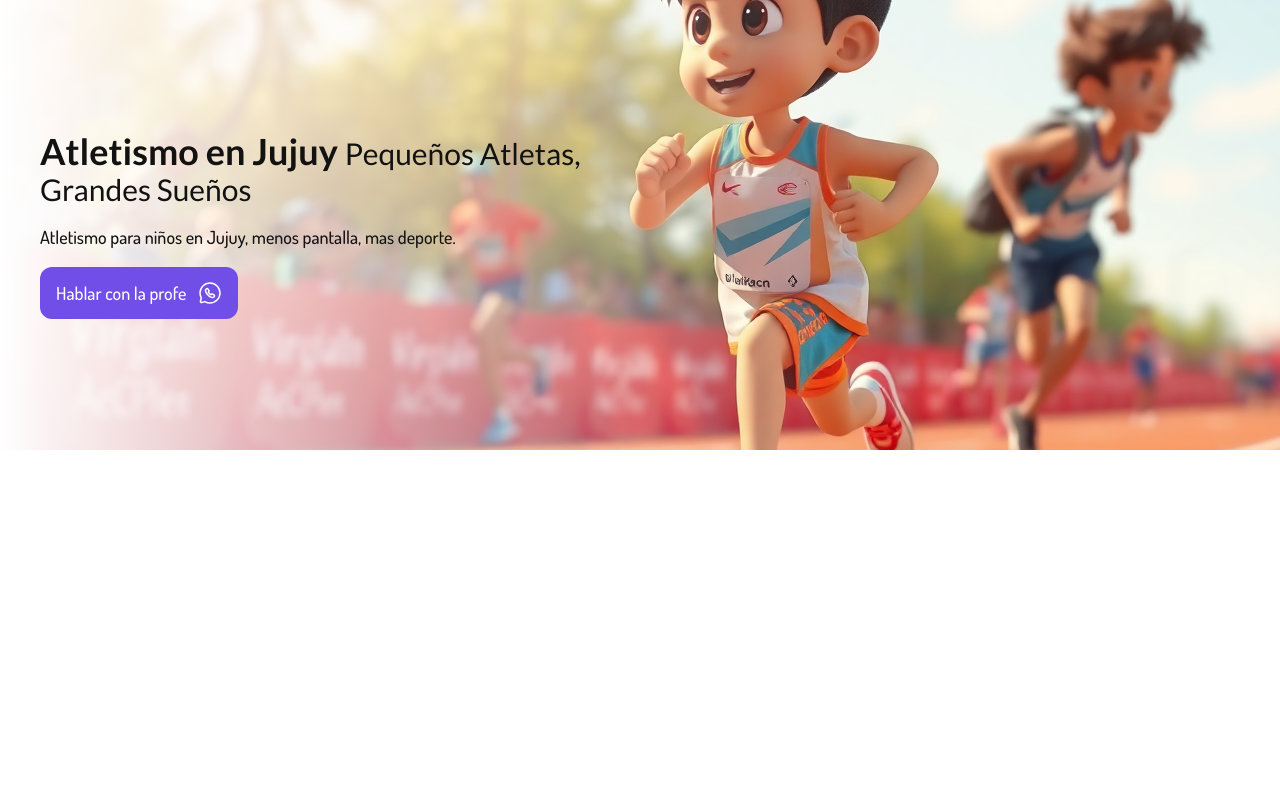
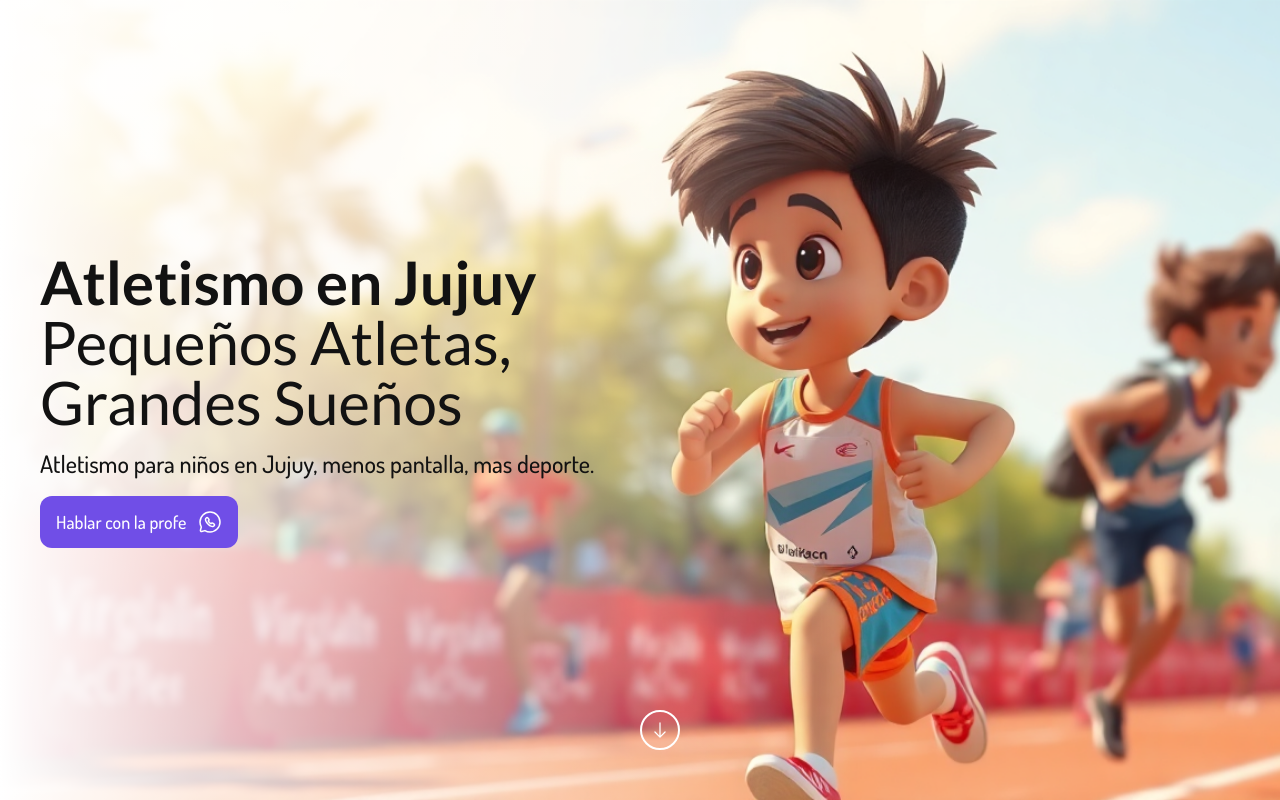
Before and after one commit to hernanyarbi/maktasu-running, a Next.js app: page / in a window 1280 px wide. Built offline with nearby package versions, Linux system fonts and the light colour scheme.

Commit message:
feat: Add bounce icon, add styles to desk screen

```diff
--- a/src/app/HeroSection/BackgroundImage.tsx
+++ b/src/app/HeroSection/BackgroundImage.tsx
@@ -3,7 +3,7 @@ import React from "react";
 
 export const BackgroundImage = () => {
   return (
-    <div className="absolute inset-0 w-screen h-screen md:max-h-[450px] -z-10">
+    <div className="absolute inset-0 w-screen h-screen md:max-h-[450px] lg:max-h-screen -z-10">
       <Image
         src="/images/Corriendo-maraton.png"
         alt={"niño corriendo en una maratón"}
--- a/src/app/HeroSection/index.tsx
+++ b/src/app/HeroSection/index.tsx
@@ -1,25 +1,29 @@
 import React from "react";
 import { WhatsappIcon } from "../ui/icons/WhatsappIcon";
 import { BackgroundImage } from "./BackgroundImage";
-import { Title } from "../ui/icons/Typography/Title";
+import { Title } from "../ui/Typography/Title";
+import { ArrowDownIcon } from "../ui/icons/ArrowDownIcon";
 
 export const HeroSection = () => {
   return (
-    <section className="p-4 w-full h-screen md:max-h-[450px] relative flex flex-col md:flex-row justify-end md:justify-start md:p-10 ">
+    <section className="p-4 w-full h-screen md:max-h-[450px] lg:max-h-full relative flex flex-col md:flex-row justify-end md:justify-start md:p-10 ">
       <BackgroundImage />
 
-      <div className="flex flex-col gap-4 justify-center items-center md:justify-center md:items-start md:w-1/2">
-        <Title >
-          <span className="text-4xl font-bold">Atletismo en Jujuy </span>
+      <div className="flex flex-col gap-4 justify-center items-center md:justify-center md:items-start  md:w-1/2">
+        <Title>
+          <span className="font-bold">Atletismo en Jujuy </span>
           Pequeños Atletas, Grandes Sueños
         </Title>
-        <p className="text-center md:text-start text-lg">
+        <p className="text-center md:text-start text-lg lg:text-2xl">
           Atletismo para niños en Jujuy, menos pantalla, mas deporte.
         </p>
         <button className="px-4 py-3 rounded-xl bg-secondary text-bold text-lg text-white w-fit flex gap-3 justify-center items-center">
           Hablar con la profe <WhatsappIcon className="size-6" />
         </button>
       </div>
+      <div className="absolute hidden lg:flex justify-center items-center p-2 size-10 animate-bounce rounded-full bg-transparent border-2 border-white bottom-10 left-1/2">
+        <ArrowDownIcon />
+      </div>
     </section>
   );
 };
--- a/src/app/ui/icons/Typography/Title.tsx
+++ b/src/app/ui/Typography/Title.tsx
@@ -7,7 +7,7 @@ interface TitleProps {
 
 export const Title: FC<TitleProps> = ({children}) => {
   return (
-    <h1 className={`${titles.className} text-3xl text-center md:text-start`} >
+    <h1 className={`${titles.className} text-4xl text-center md:text-start lg:text-6xl`} >
         {children}
     </h1>
   )
--- /dev/null
+++ b/src/app/ui/icons/ArrowDownIcon.tsx
@@ -0,0 +1,23 @@
+import React, { FC, SVGProps } from "react";
+
+export const ArrowDownIcon: FC<SVGProps<SVGSVGElement>> = (props) => {
+  return (
+    <svg
+      xmlns="http://www.w3.org/2000/svg"
+      width="32"
+      height="32"
+      viewBox="0 0 24 24"
+      fill="none"
+      stroke="#ffffff"
+      {...props}
+    >
+      <path
+        strokeLinecap="round"
+        strokeLinejoin="round"
+        strokeMiterlimit="10"
+        strokeWidth="1.5"
+        d="M18.07 14.43L12 20.5l-6.07-6.07M12 3.5v16.83"
+      ></path>
+    </svg>
+  );
+};
```
